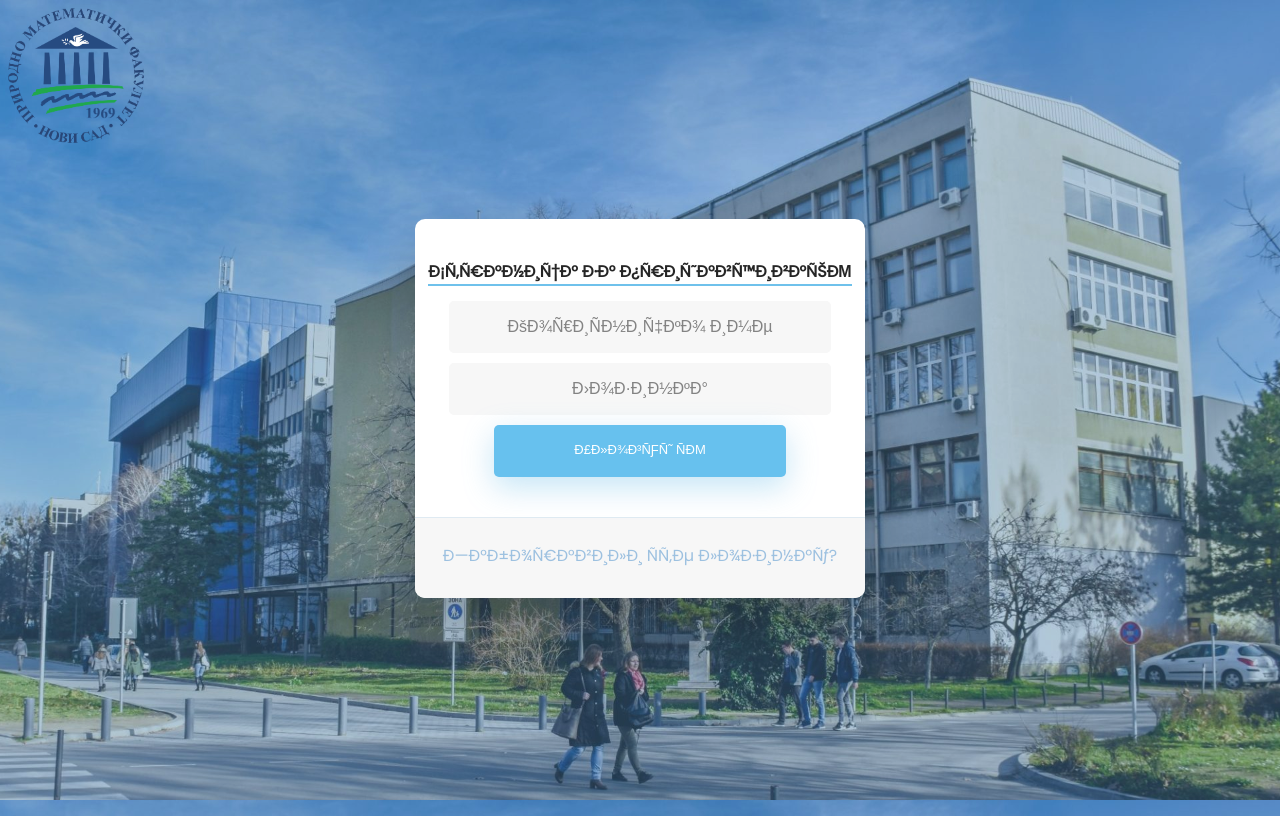
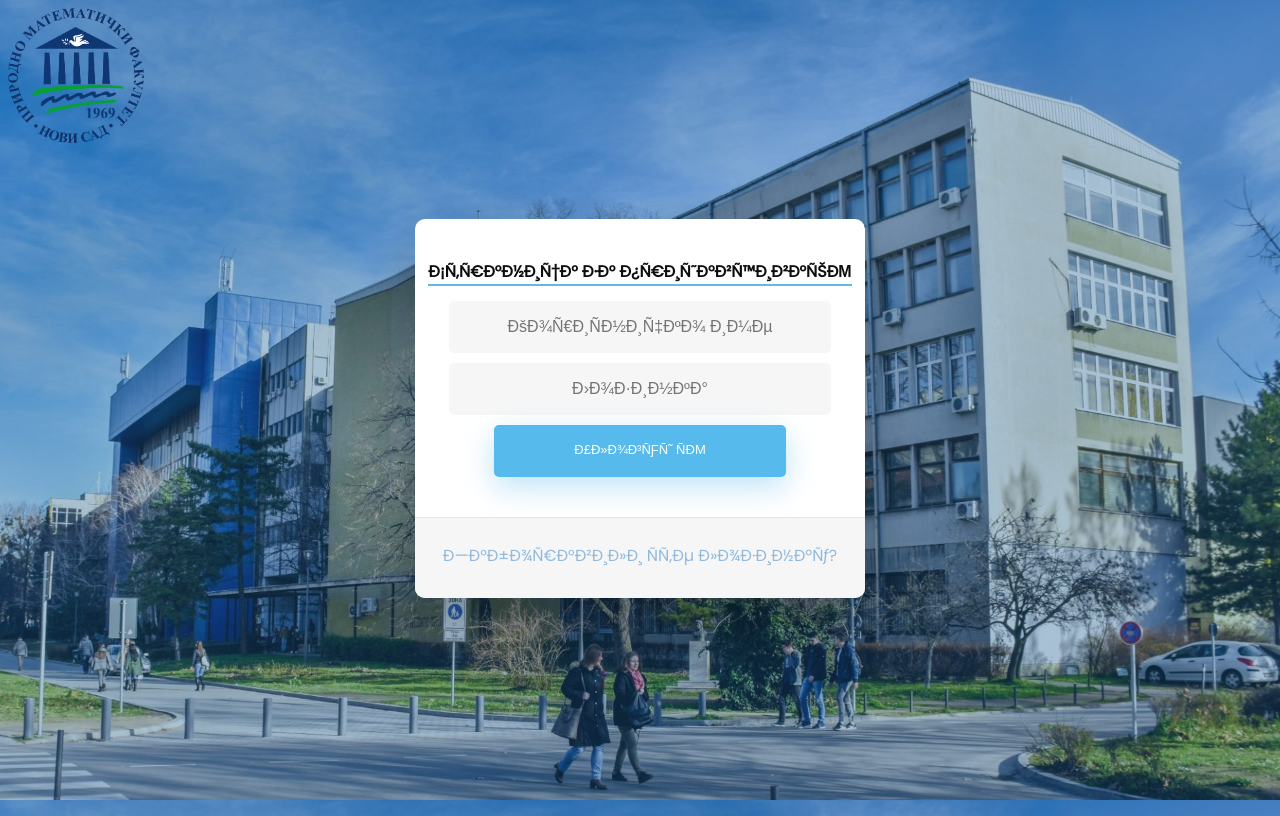
Before and after one commit to Jole34/MIS, a PHP site: page / in a window 1280 px wide. Run offline with PHP 8.4, Linux system fonts and the light colour scheme.

Commit message:
Login page3/Format2

```diff
--- a/CSS/csslogin.css
+++ b/CSS/csslogin.css
@@ -8,7 +8,6 @@
     background-attachment: fixed;
     background-size: cover;
     background-color: #56baed;
-    opacity: .9;
 }
 
 body {
```
